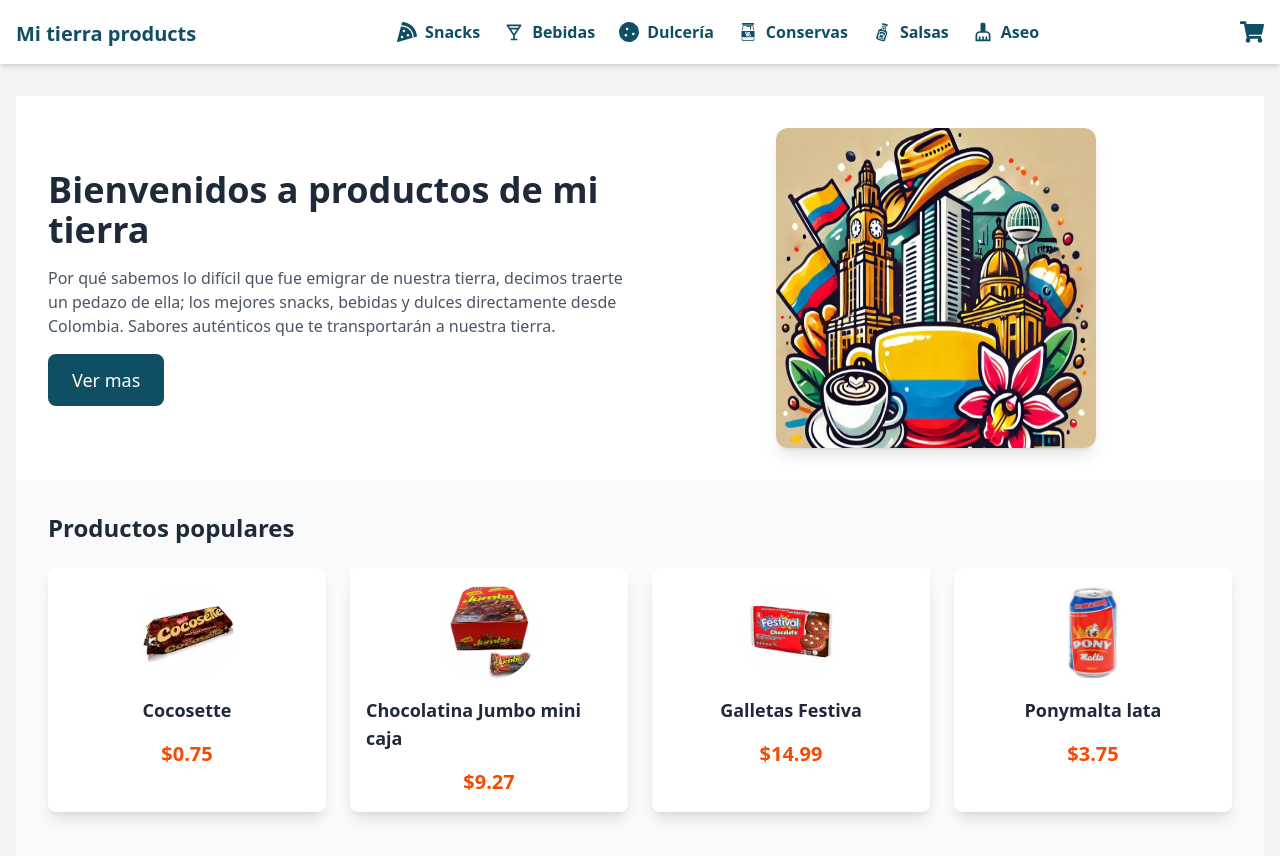
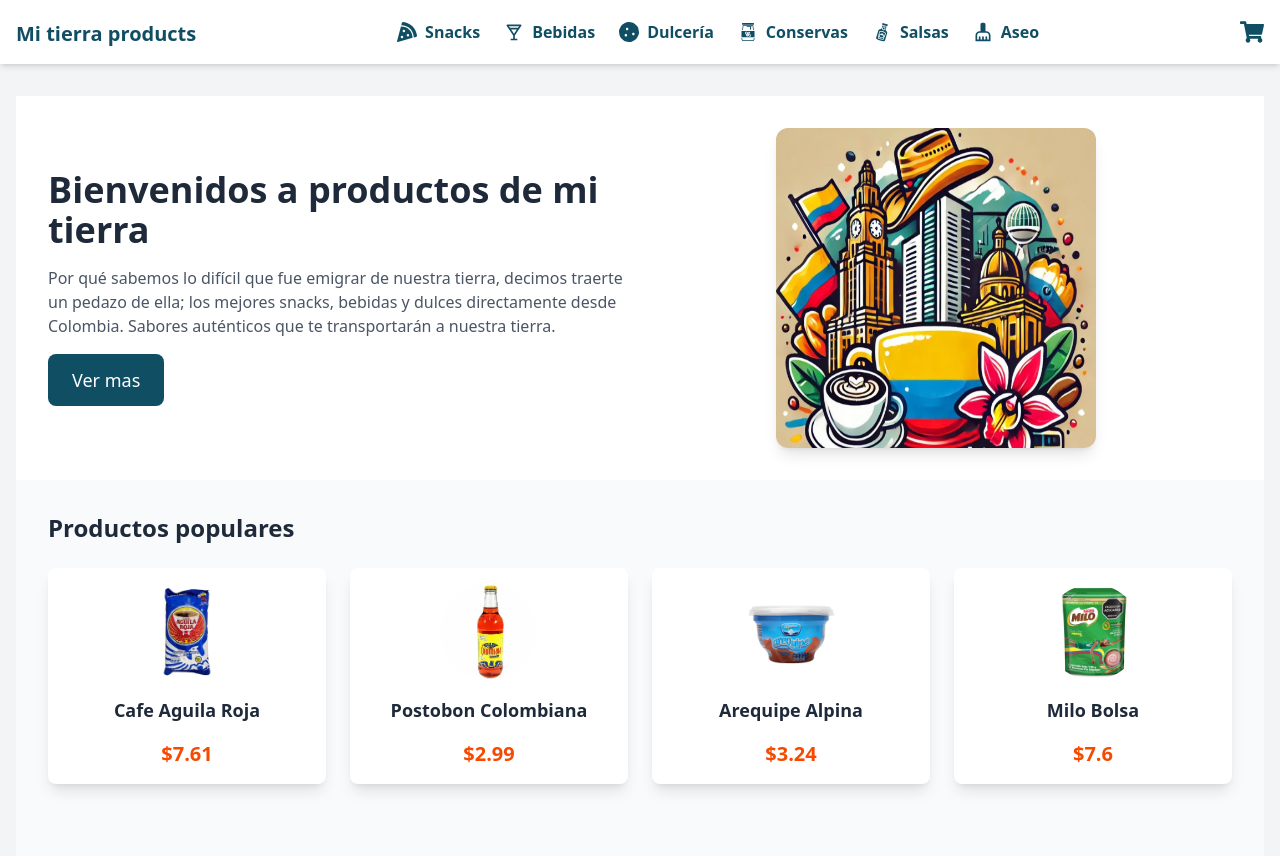
Before and after one commit to Viviana9110/dise-eccomerce, a React (Vite) app in the folder frontend/: page / in a window 1280 px wide. Shown: the top 856 px of the page. Built offline with nearby package versions, Linux system fonts and the light colour scheme.

Commit message:
modificando productos mas vendidos

```diff
--- a/frontend/src/pages/Home.jsx
+++ b/frontend/src/pages/Home.jsx
@@ -41,24 +41,24 @@
         <div className="grid grid-cols-1 md:grid-cols-4 gap-6">
           {[
             {
-              name: "Cocosette",
-              price: "$0.75",
-              img: "/images/cocosette.jpg",
+              name: "Cafe Aguila Roja",
+              price: "$7.61",
+              img: "/images/cafeaguilaroja.jpg",
             },
             {
-              name: "Chocolatina Jumbo mini caja",
-              price: "$9.27",
-              img: "/images/chocolatinajumbomini.jpg",
+              name: "Postobon Colombiana",
+              price: "$2.99",
+              img: "/images/postoboncolombianabotella12ozcajax24.jpg",
             },
             {
-              name: "Galletas Festiva",
-              price: "$14.99",
-              img: "/images/galletafestival.jpg",
+              name: "Arequipe Alpina",
+              price: "$3.24",
+              img: "/images/arequipealpina250.jpg",
             },
             {
-              name: "Ponymalta lata",
-              price: "$3.75",
-              img: "/images/ponymaltalata.jpg",
+              name: "Milo Bolsa",
+              price: "$7.6",
+              img: "/images/milobolsa.jpg",
             },
           ].map((dish, index) => (
             <div
```
